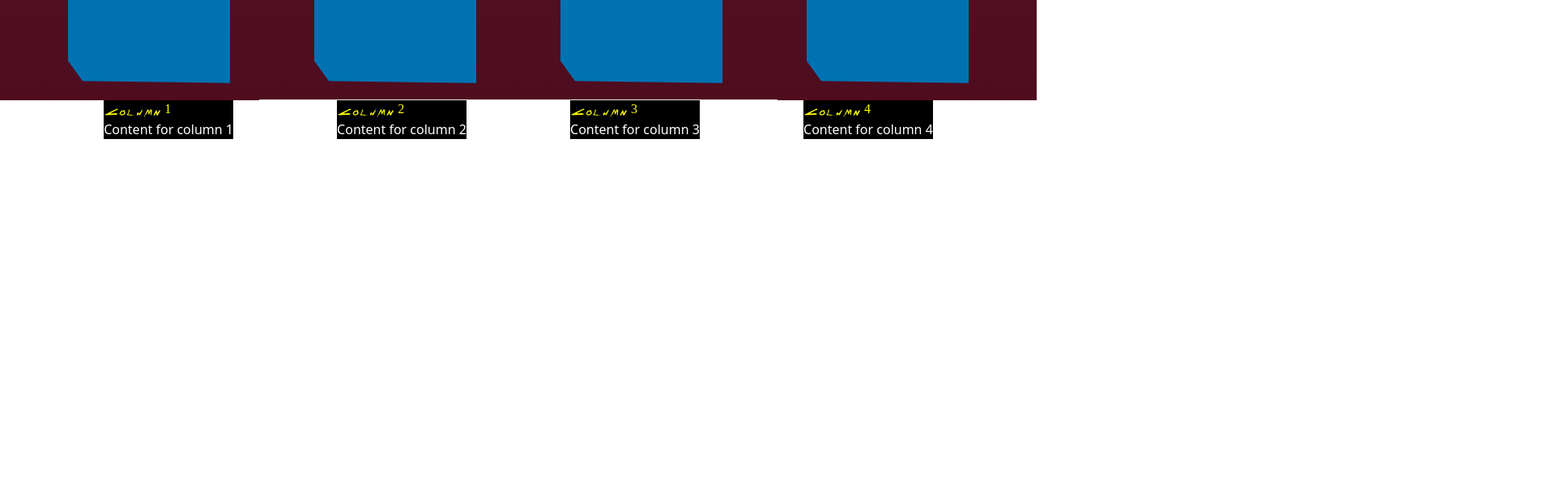
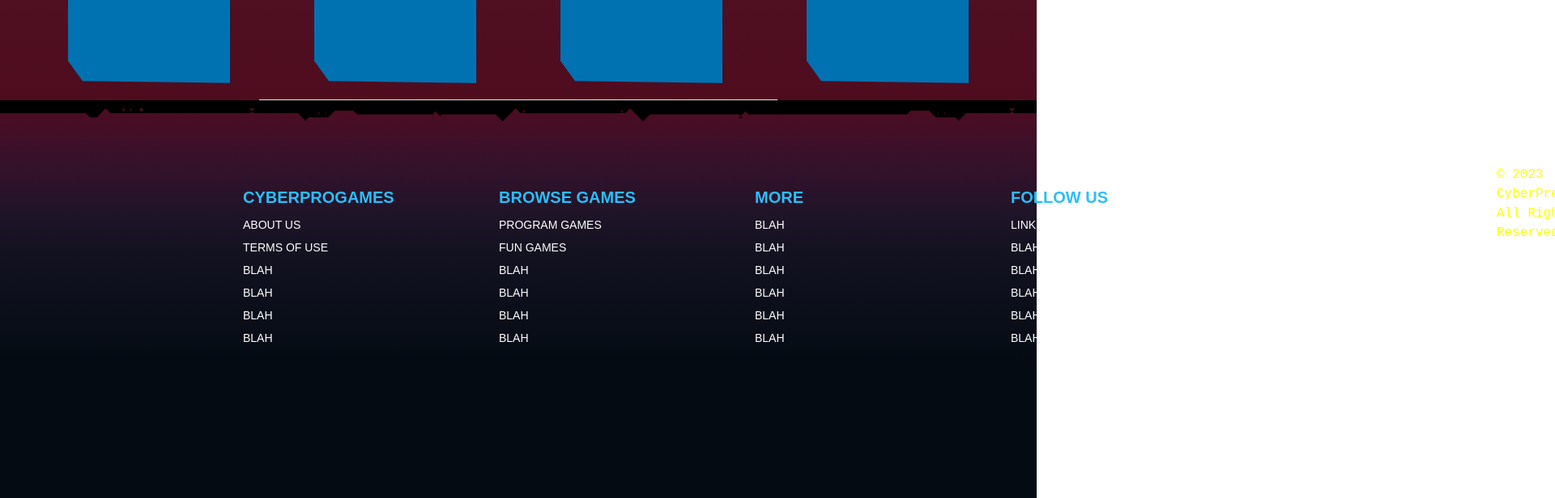
Before and after one commit to jleon124/CyberProGames, a React (Create React App) app: page / in a window 1280 px wide. Shown: the part 1540-2156 px from the top of the page at 81% size, 1920 px wide, since content can reach past the window. Before the commit the page ends 1712 px from the top, so only its background shows below. Built offline with nearby package versions, Linux system fonts and the light colour scheme.

Commit message:
added changes to various files

```diff
--- a/src/App.css
+++ b/src/App.css
@@ -2,6 +2,14 @@
 @font-face {
     font-family: cyberpunk;
     src: url('../public/Cyberpunk-Regular.ttf');
+
+}
+
+@font-face {
+    font-family: cyber_text;
+    src: url('../public/Valorax-lg25V.otf');
+
+
 }
 
 main {
@@ -69,9 +77,9 @@ hr {
 /* footer stylization */
 footer {
     display: flex;
-    align-items: center;
     list-style: none;
     justify-content: space-evenly;
+    background-image: linear-gradient(to bottom, #4f0c1f, #410f28, #30122b, #201428, #131221, #0e101d, #090e18, #050b13, #050b13, #050b13, #050b13, #050b13);
 }
 
 p {
@@ -148,19 +156,25 @@ button {
     align-items: center;
 }
 
-/* About page stuff ---- Starts-----*/
+/* ABOUT PAGE STYLE ---- Starts-----*/
 
 .profile_about_Box{
     border-style: solid;
-    border-width: 5px;
-    border-color: rgb(255, 255, 255);
+    border-width: 3px;
+    border-color:  rgba(88,221,229,255);
     text-align: center;
-    background-color: #fcee0a;
+    background-color: rgba(6,11,19,0.8);
     height: 450px;
     width: 600px;
     clip-path: polygon(50% 0%, 91% 0, 100% 10%, 100% 100%, 8% 100%, 0 91%, 0 0);
     margin: 50px;
     margin-top: 50px;
+
+
+}
+
+.profile_about_Box:hover{
+    background-color: rgba(106,39,43,255);
 
 
 }
@@ -171,7 +185,7 @@ button {
     width: 250px;
     position: absolute;
     z-index: 2;
-    margin-left: 330px;
+    margin-left: 380px;
     margin-bottom: 400px;
 
 }
@@ -179,10 +193,12 @@ button {
 
 .profileBox_right_side{
     text-align: center;
-    background-color: #720451;
+    background-color: rgba(6,11,19,255);
+    border-width: 3px;
+    border-color: rgba(88,221,229,255);
     height: 450px;
     width: 600px;
-    clip-path: polygon(50% 0%, 91% 0, 100% 10%, 100% 100%, 8% 100%, 0 91%, 0 1%);
+    clip-path: polygon(50% 0%, 91% 0, 100% 10%, 100% 100%, 8% 100%, 0 91%, 0 0);
     margin: 50px;
     float: right;
 
@@ -210,18 +226,21 @@ button {
 
 .about_description{
     text-align: center;
-    background: rgb(2,0,36);
-    background: linear-gradient(90deg, rgba(2,0,36,1) 0%, rgba(185,21,178,1) 61%, rgba(31,24,245,1) 100%, rgba(0,212,255,1) 100%);
+    background-color: rgba(0,0,0,0.4);
+    border-color: rgba(88,221,229,255);
+    border-width: 3px;
     height: 320px;
     width: 650px;
     clip-path: polygon(50% 0%, 100% 0, 100% 88%, 95% 100%, 25% 100%, 0 100%, 0 0);
     margin-left: 100px;
     margin-top: 100px;
 
+
 }
 
+
 .about_title_page{
-    margin-top: 200px;
+    padding-top: 70px;
     margin-left: 100px;
     font-size: 100px;
     color: yellow;
@@ -236,15 +255,16 @@ button {
 
 }
 
+
 .profile_desciptions{
     background: rgba(0, 0, 0, 0);
     padding-left: 30px;
     padding-top: 100px;
     text-align: left;
-    font-family: Tomorrow, sans-serif;
+    font-family: cyber_text;
     font-size: 1.00rem;
     text-transform: uppercase;
-    color: black;
+    color:rgba(26,250,141,255);
     line-height: 2;
     font-weight: bold;
 
@@ -252,13 +272,13 @@ button {
 
 .profile_desciptions_right{
     background: rgba(0, 0, 0, 0);
-    padding-left: 300px;
+    padding-left: 280px;
     padding-top: 100px;
     text-align: left;
-    font-family: Tomorrow, sans-serif;
+    font-family: cyber_text;
     font-size: 1.00rem;
     text-transform: uppercase;
-    color: black;
+    color:rgba(26,250,141,255);;
     line-height: 2;
     font-weight: bold;
 
@@ -271,7 +291,7 @@ button {
     font-family: Tomorrow, sans-serif;
     font-size: 1.00rem;
     text-transform: uppercase;
-    color: black;
+    color: rgba(26,250,141,255);
     line-height: 2;
     font-weight: bold;
 }
@@ -281,40 +301,41 @@ button {
 }
 
 #About_page{
-    background: rgb(2,0,36);
-    background: linear-gradient(90deg, rgba(2,0,36,1) 0%, rgba(185,21,178,1) 61%, rgba(31,24,245,1) 100%, rgba(0,212,255,1) 100%);
-
+    background-image: linear-gradient(to bottom, #050b13, #11131e, #1c1727, #2b192e, #3c1b30, #431a2f, #4a192c, #511929, #511627, #501324, #501022, #4f0c1f);
 
 }
 
-#footer_repeater{
+.footer_repeater{
     position: absolute;
     width: 100%;
 
 }
 
 .footer_grid{
-    display: grid;
-    grid-template-columns: auto auto auto auto auto;
-    margin-top: 70px;
-    margin-left: 300px;
-    margin-right: 300px;
-    margin-bottom: 200px;
-    column-gap: 20px;
+  display: flex;
+  flex-wrap: wrap;
+  display: grid;
+  grid-template-columns: repeat(4, minmax(300px, 1fr));
+  grid-auto-rows: minmax(150px, auto);
+  grid-gap: 1em;
+  margin-top: 100px;
+  margin-left: 300px;
+  margin-right: 300px;
+  margin-bottom: 200px;
 
 }
 
 .footer_grid_item{
-    text-align: center;
+    text-align: left;
 
 }
 
 .footer_title{
     background: rgba(0, 0, 0, 0);
-    font-family: Tomorrow, sans-serif;
+    font-family: BlenderProBold,sans-serif;
     font-size: 20px;
     text-transform: uppercase;
-    color: black;
+    color: #29bffd;
     line-height: 2;
     font-weight: bold;
 
@@ -322,14 +343,25 @@ button {
 
 .footer_text{
     background: rgba(0, 0, 0, 0);
-    font-family: Tomorrow, sans-serif;
-    font-size: 15px;
+    font-family: BlenderProBold,sans-serif;
+    font-size: .875rem;
     text-transform: uppercase;
     color: rgb(255, 255, 255);
     line-height: 2;
-    font-weight: bold;
-    text-align: left;
-    padding-left: 40px;
+
+}
+
+
+.footer_text:hover{
+    text-decoration: underline;
+    color: #29bffd;
+    cursor: pointer;
+}
+
+.rights_text{
+    background: rgba(0, 0, 0, 0);
+    margin-top: 80px;
+    font-family: 'Courier New', Courier, monospace;
 
 }
 
@@ -518,3 +550,23 @@ body#profile {
     display: flex;
     flex-direction: column;
 }
+
+
+/* SETTING(Account) PAGE STYLE ---- STARTS-----*/
+
+#Account_page{
+    background-image: linear-gradient(to bottom, #050b13, #11131e, #1c1727, #2b192e, #3c1b30, #431a2f, #4a192c, #511929, #511627, #501324, #501022, #4f0c1f);
+
+}
+
+.setting_headers{
+    background: rgba(0, 0, 0, 0);
+    font-family: cyber_text;
+    font-size: 40px;
+    color: rgba(0, 0, 0, 0.5);
+    margin: 100px;
+
+}
+
+
+/* SETTING(Account) PAGE STYLE ---- ENDS-----*/
--- a/src/components/Account.js
+++ b/src/components/Account.js
@@ -2,7 +2,29 @@ import React from 'react'
 
 const Account = () => {
   return (
-    <div>Account</div>
+
+
+    <body id='Account_page'>
+
+      <h1 class="about_title_page">CyberProGames</h1>
+
+      <h1 class="setting_headers">Security</h1>
+
+      <h1 class="setting_headers">Profile Picture</h1>
+
+      <h1 class="setting_headers">Themes</h1>
+
+
+
+
+      <br></br><br></br><br></br><br></br><br></br><br></br><br></br>
+
+
+
+
+    </body>
+
+
   )
 }
 
--- a/src/components/Footer.js
+++ b/src/components/Footer.js
@@ -5,22 +5,90 @@ const Footer = () => {
     return (
         <footer>
 
-            <div class="footer-column">
-    <h1>Column 1</h1>
-    <p>Content for column 1</p>
-  </div>
-  <div class="footer-column">
-    <h1>Column 2</h1>
-    <p>Content for column 2</p>
-  </div>
-  <div class="footer-column">
-    <h1>Column 3</h1>
-    <p>Content for column 3</p>
-  </div>
-  <div class="footer-column">
-    <h1>Column 4</h1>
-    <p>Content for column 4</p>
-  </div>
+
+
+  <img src= '/footer_razor_img.png' alt="footer" class ="footer_repeater"/>
+
+ <br></br>
+
+ <div class="footer_grid">
+   <div class="footer_grid_item">
+     <h1 class="footer_title">CyberProGames</h1>
+     <p class="footer_text">About Us</p>
+     <p class="footer_text">Terms of use</p>
+     <p class="footer_text">blah</p>
+     <p class="footer_text">blah</p>
+     <p class="footer_text">blah</p>
+     <p class="footer_text">blah</p>
+
+
+   </div>
+
+
+
+
+   <div class="footer_grid_item">
+   <h1 class="footer_title">Browse Games</h1>
+     <p class="footer_text">Program games</p>
+     <p class="footer_text">Fun games</p>
+     <p class="footer_text">blah</p>
+     <p class="footer_text">blah</p>
+     <p class="footer_text">blah</p>
+     <p class="footer_text">blah</p>
+
+
+   </div>
+
+
+
+
+
+   <div class="footer_grid_item">
+   <h1 class="footer_title">More</h1>
+     <p class="footer_text">blah</p>
+     <p class="footer_text">blah</p>
+     <p class="footer_text">blah</p>
+     <p class="footer_text">blah</p>
+     <p class="footer_text">blah</p>
+     <p class="footer_text">blah</p>
+
+
+   </div>
+
+
+
+
+
+
+
+   <div class="footer_grid_item">
+   <h1 class="footer_title">Follow Us</h1>
+     <p class="footer_text">LinkedIn</p>
+     <p class="footer_text">blah</p>
+     <p class="footer_text">blah</p>
+     <p class="footer_text">blah</p>
+     <p class="footer_text">blah</p>
+     <p class="footer_text">blah</p>
+
+
+   </div>
+
+
+ </div>
+
+
+
+
+
+  <h1 class="rights_text">© 2023 CyberProGames.com All Rights Reserved. </h1>
+
+
+
+
+
+
+
+
         </footer>
     )
 }
```
Also changed, not shown: src/components/About.js (+19 -103 lines), public/Valorax-lg25V.otf (added).
